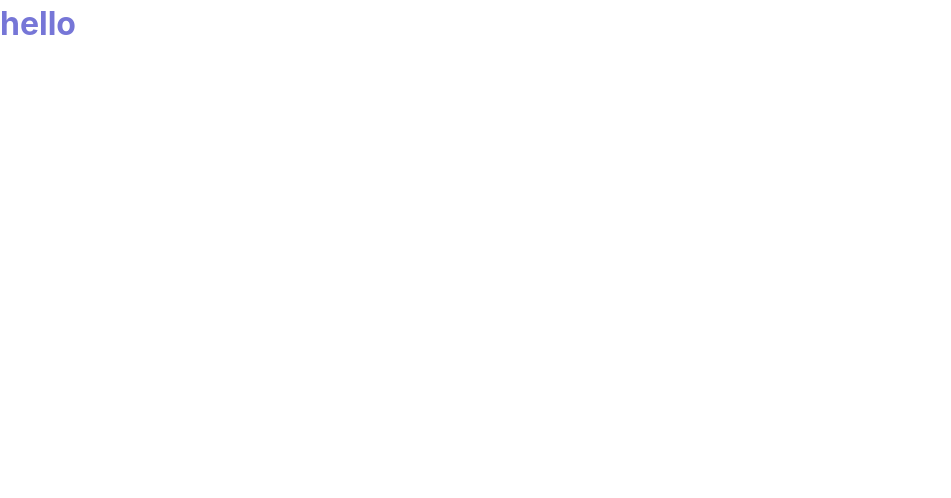
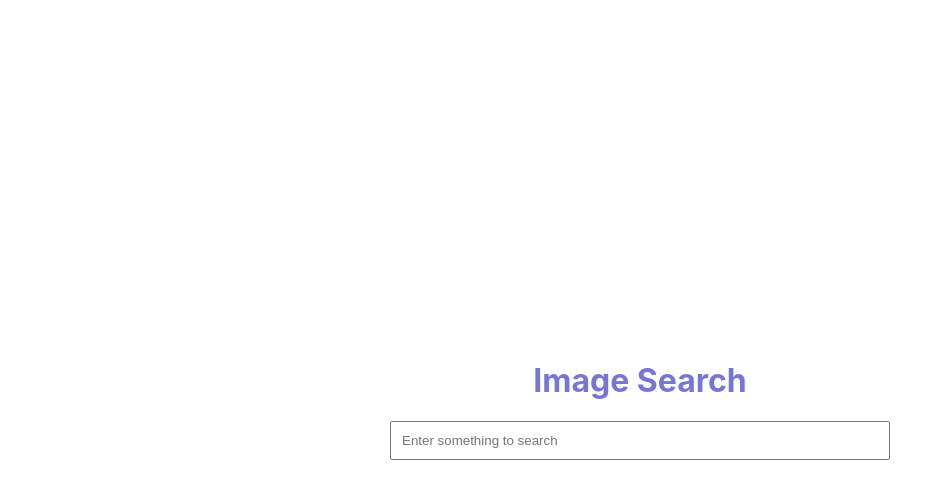
Before and after one commit to Nargissamatova/search_image_app, a React (Vite) app: page / in a window 1280 px wide. Shown: the top 498 px of the page, without its empty margins (0-951 px from the left). Built offline with nearby package versions, Linux system fonts and the light colour scheme.

Commit message:
useRef added

```diff
--- a/package.json
+++ b/package.json
@@ -10,8 +10,8 @@
     "preview": "vite preview"
   },
   "dependencies": {
-    "bootstrap": "^5.3.3",
     "react": "^18.2.0",
+    "react-bootstrap": "^2.10.2",
     "react-dom": "^18.2.0"
   },
   "devDependencies": {
--- a/src/App.jsx
+++ b/src/App.jsx
@@ -1,10 +1,29 @@
+// useRef() -> "use Reference "does not cause re-renders when its value changes. When you want a component to "remember" some information, but you don't want that information to trigger new renders: animations, handdling focus. useRef returns ref object with a single current property initially set to the initial value you provided.
+import { useRef } from "react";
+import Form from "react-bootstrap/Form";
 import "./App.css";
 
 function App() {
+  const searchInput = useRef(null);
+  const handleSearch = (event) => {
+    event.preventDefault();
+    console.log(searchInput.current.value);
+  };
   return (
-    <>
-      <h1>hello</h1>
-    </>
+    <div className="container">
+      <h1 className="title">Image Search</h1>
+      <div className="search-section">
+        <Form onSubmit={handleSearch}>
+          {/* Form.Control represents input field */}
+          <Form.Control
+            type="search"
+            placeholder="Enter something to search"
+            className="search-input"
+            ref={searchInput}
+          />
+        </Form>
+      </div>
+    </div>
   );
 }
 
```
Also changed, not shown: 1 other file (tests, documents, lock files or other folders).
